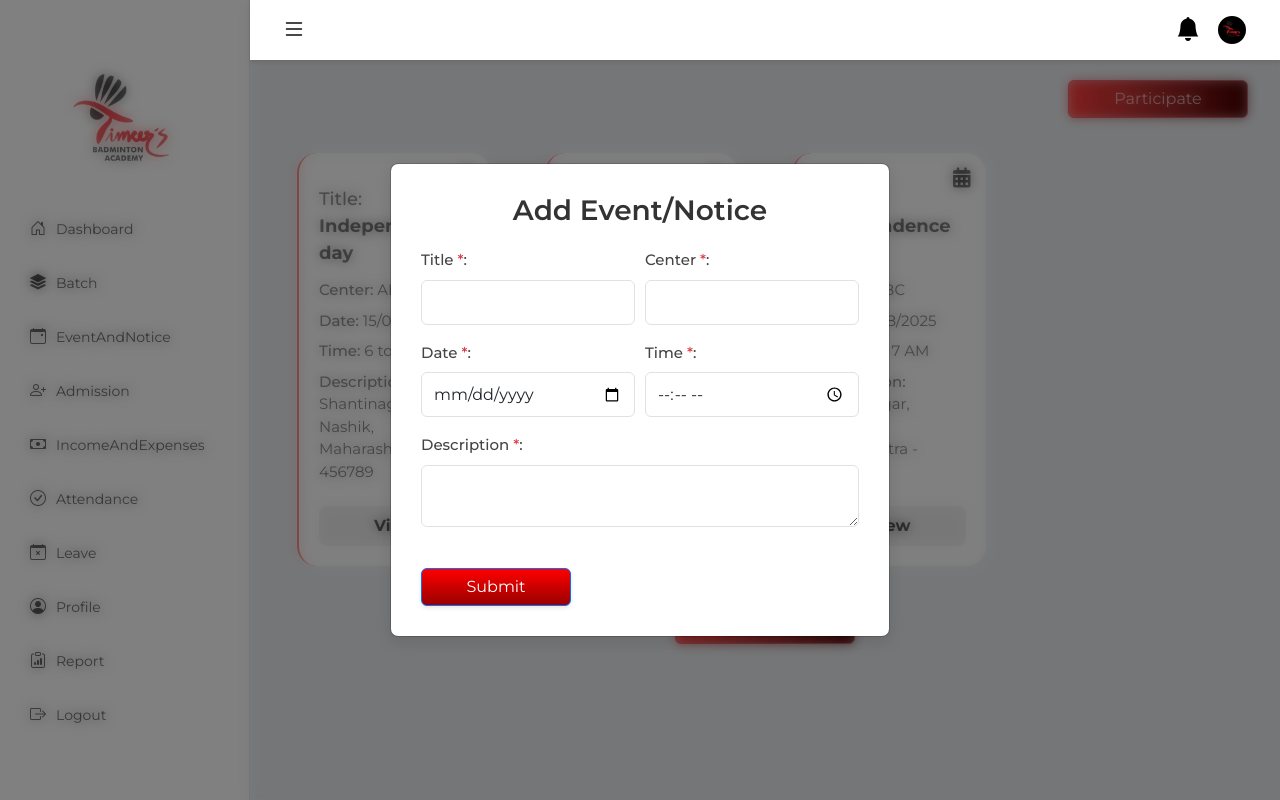
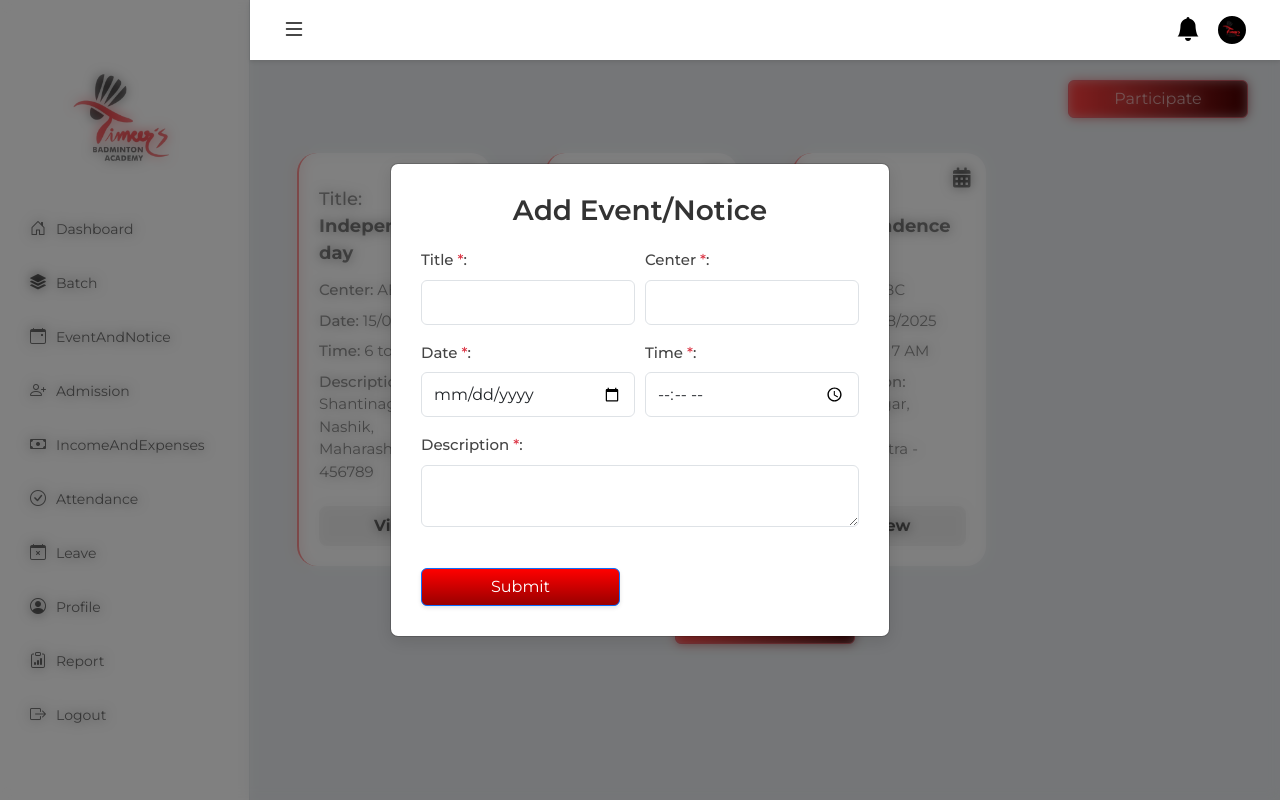
Before and after one commit to kalkutenikita2001/Timers_Last, a CodeIgniter app: page /timersacademy/admin/EventAndNotice in a window 1280 px wide, after a click on "Add Event/Notice". Run offline with CodeIgniter, Linux system fonts and the light colour scheme.

Commit message:
Added New changes

```diff
--- a/application/views/admin/EventAndNotice.php
+++ b/application/views/admin/EventAndNotice.php
@@ -194,6 +194,7 @@
       margin: 25px auto 0;
       box-shadow: 0 2px 4px rgba(0, 0, 0, 0.1);
       transition: transform 0.2s ease, box-shadow 0.2s ease;
+      width: 199px;
     }
 
     .submit-btn:hover {
```
